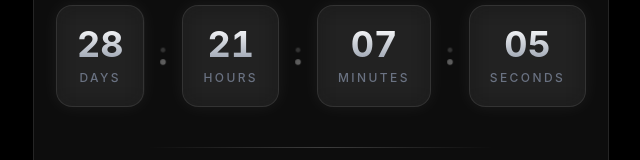
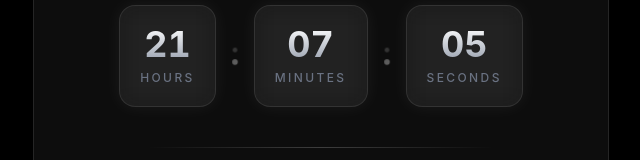
Before and after one commit to visioncodexT/vision-codex, a React (Vite) app: page / in a window 1280 px wide. Shown: the part 465-625 px from the top of the page, without its empty margins (319-959 px from the left). Built offline with nearby package versions, Linux system fonts and the light colour scheme.

Commit message:
fix day coming soon

```diff
--- a/src/pages/ComingSoon.jsx
+++ b/src/pages/ComingSoon.jsx
@@ -40,7 +40,6 @@ const ComingSoon = () => {
     }, []);
 
     const timeUnits = [
-        { label: 'Days', value: timeLeft.days },
         { label: 'Hours', value: timeLeft.hours },
         { label: 'Minutes', value: timeLeft.minutes },
         { label: 'Seconds', value: timeLeft.seconds },
```
